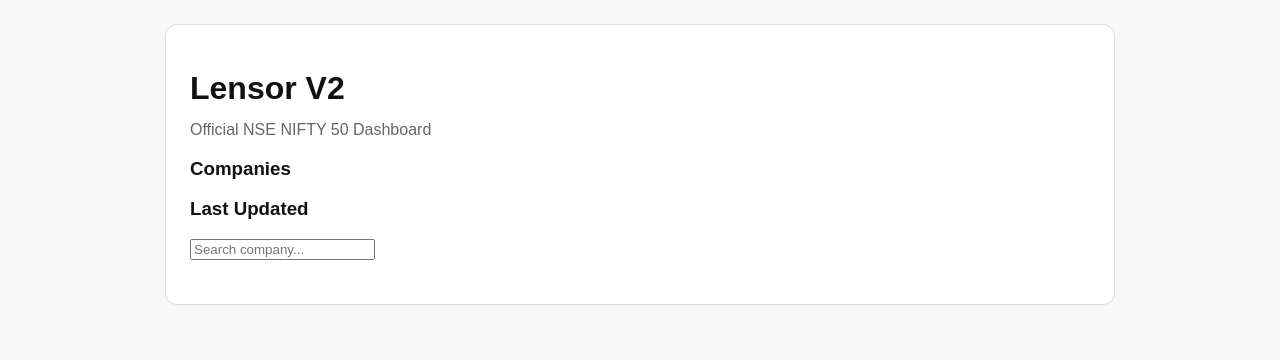
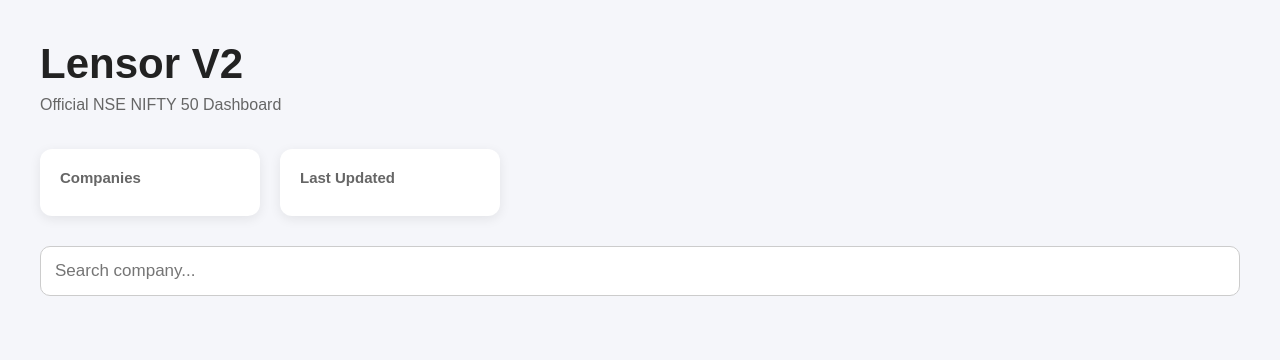
Before and after one commit to s1h2u3b4h5a6m7-ops/lensor-v2, a Flask app: template templates/index.html in a window 1280 px wide. Shown: the top 360 px of the page. Run offline with Flask 3, Linux system fonts and the light colour scheme; the template is opened without the code that fills it, so the values that code supplies are empty.

Commit message:
Refactor CSS for improved layout and styling

```diff
--- a/static/style.css
+++ b/static/style.css
@@ -1,38 +1,167 @@
-/* static/style.css */
-body {
-  font-family: Arial, sans-serif;
-  margin: 0;
-  padding: 24px;
-  background: #f7f7f7;
-  color: #111;
+*{
+margin:0;
+padding:0;
+box-sizing:border-box;
 }
 
-.container {
-  max-width: 900px;
-  margin: 0 auto;
-  background: #fff;
-  padding: 24px;
-  border: 1px solid #ddd;
-  border-radius: 12px;
+body{
+
+background:#f5f6fa;
+
+font-family:Arial,Helvetica,sans-serif;
+
+padding:40px;
+
+color:#222;
+
 }
 
-.subtitle {
-  color: #666;
-  margin-top: -8px;
+.container{
+
+max-width:1400px;
+
+margin:auto;
+
 }
 
-table {
-  width: 100%;
-  border-collapse: collapse;
-  margin-top: 20px;
+h1{
+
+font-size:42px;
+
+margin-bottom:8px;
+
 }
 
-th, td {
-  border: 1px solid #ddd;
-  padding: 12px;
-  text-align: left;
+.subtitle{
+
+color:#666;
+
+margin-bottom:35px;
+
 }
 
-th {
-  background: #f0f0f0;
+.stats{
+
+display:flex;
+
+gap:20px;
+
+margin-bottom:30px;
+
 }
+
+.card{
+
+background:white;
+
+padding:20px;
+
+border-radius:12px;
+
+box-shadow:0 3px 12px rgba(0,0,0,.08);
+
+min-width:220px;
+
+}
+
+.card h3{
+
+font-size:15px;
+
+color:#666;
+
+margin-bottom:10px;
+
+}
+
+.card p{
+
+font-size:22px;
+
+font-weight:bold;
+
+}
+
+#search{
+
+width:100%;
+
+padding:14px;
+
+font-size:17px;
+
+margin-bottom:25px;
+
+border-radius:10px;
+
+border:1px solid #ccc;
+
+}
+
+table{
+
+width:100%;
+
+border-collapse:collapse;
+
+background:white;
+
+box-shadow:0 3px 10px rgba(0,0,0,.08);
+
+border-radius:12px;
+
+overflow:hidden;
+
+}
+
+thead{
+
+background:#111827;
+
+color:white;
+
+}
+
+th{
+
+padding:15px;
+
+text-align:left;
+
+}
+
+td{
+
+padding:14px;
+
+border-bottom:1px solid #eee;
+
+}
+
+tbody tr:hover{
+
+background:#f7fafc;
+
+}
+
+@media(max-width:900px){
+
+body{
+
+padding:10px;
+
+}
+
+table{
+
+font-size:12px;
+
+}
+
+.card{
+
+min-width:140px;
+
+}
+
+}
```
